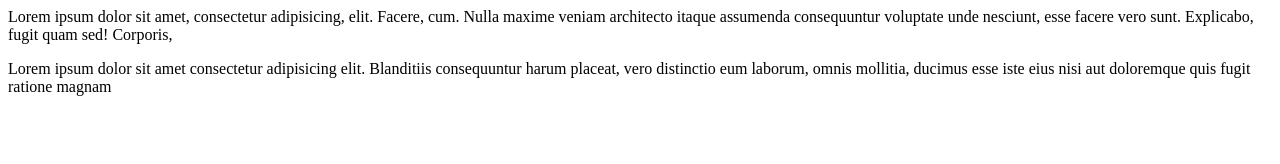
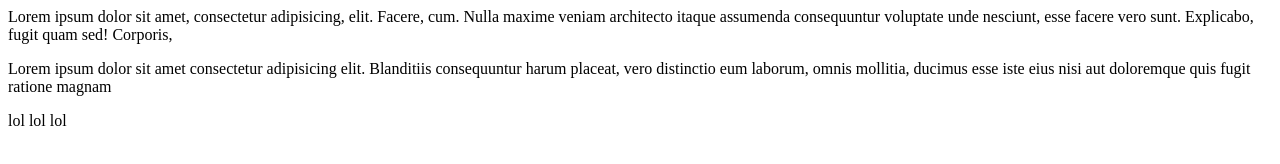
Before and after one commit to Ungroy/site, a plain HTML site: page index.html in a window 1280 px wide. Drawn offline with Linux system fonts and the light colour scheme.

Commit message:
second work

```diff
--- a/index.html
+++ b/index.html
@@ -7,5 +7,7 @@
 </head>
 <body>
 	<div class="container">Lorem ipsum dolor sit amet, consectetur adipisicing, elit. Facere, cum. Nulla maxime veniam architecto itaque assumenda consequuntur voluptate unde nesciunt, esse facere vero sunt. Explicabo, fugit quam sed! Corporis, <commodi class="lorem"><p>Lorem ipsum dolor sit amet consectetur adipisicing elit. Blanditiis consequuntur harum placeat, vero distinctio eum laborum, omnis mollitia, ducimus esse iste eius nisi aut doloremque quis fugit ratione magnam <quos class="lorem"><div class="lorem"></div><div class="lorem"></div></quos></p></commodi></div>
+
+	<div class="lol">lol lol lol </div>
 </body>
 </html>
```
